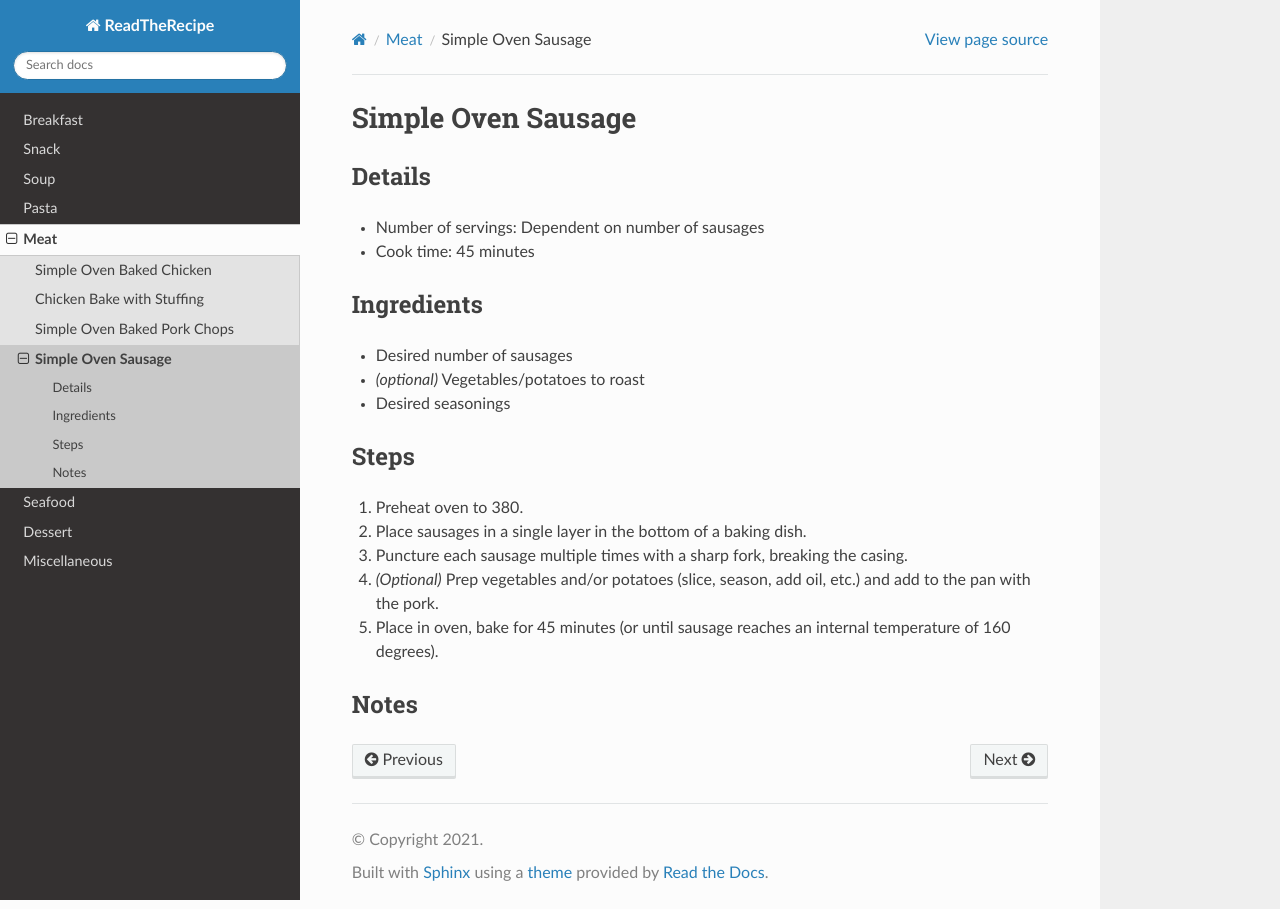
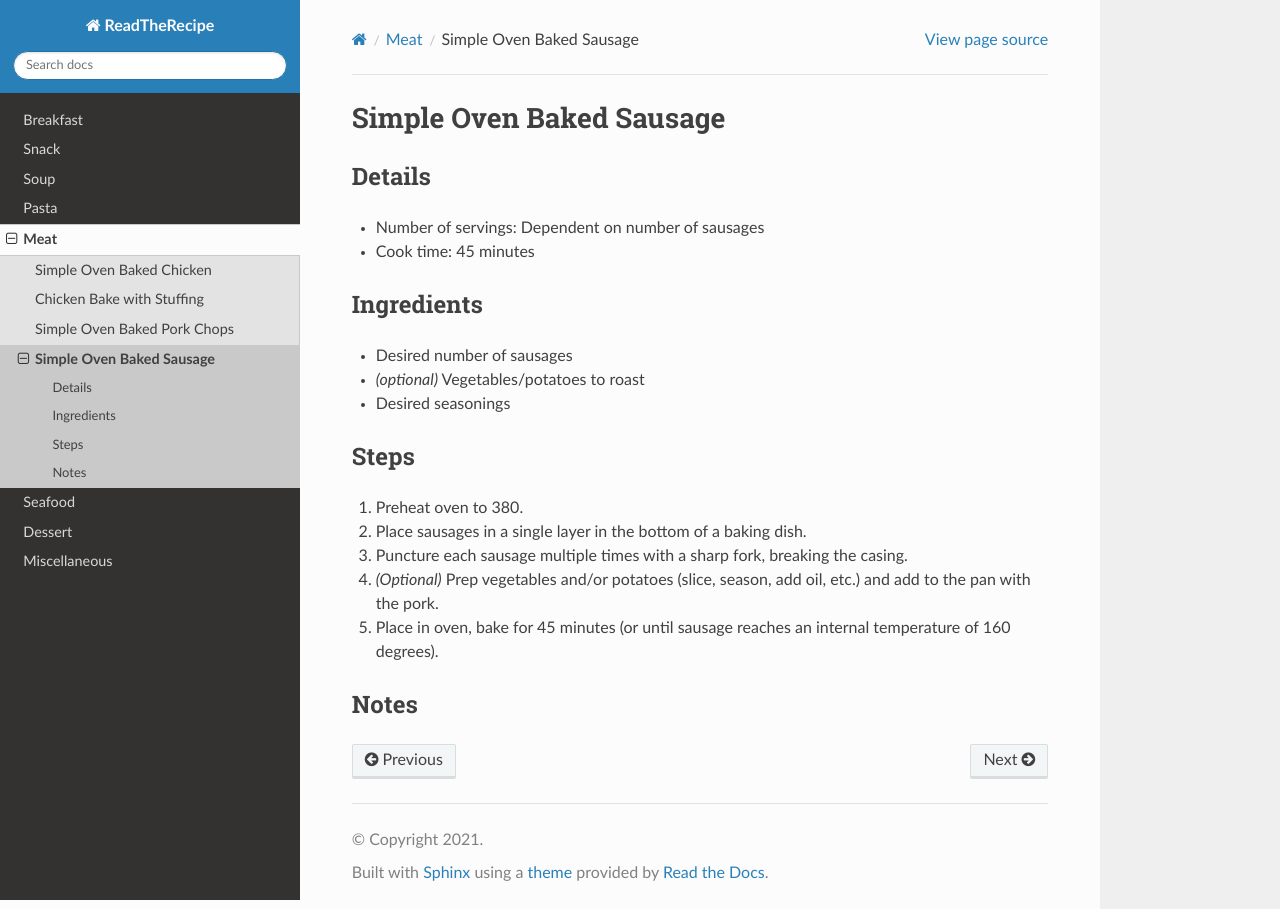
Before and after one commit to bernardopacini/ReadTheRecipe, a Sphinx documentation site: the page built from source/meat/bakedSausage.rst, in a window 1280 px wide. Built offline with Sphinx 7.4.7 and the Read the Docs theme 2.0.0, drawn with Linux system fonts in a browser that asks for light colours.

```diff
--- a/source/meat/bakedSausage.rst
+++ b/source/meat/bakedSausage.rst
@@ -1,5 +1,5 @@
-Simple Oven Sausage
-===================
+Simple Oven Baked Sausage
+=========================
 
 Details
 -------
```
Also changed, not shown: source/meat/bakedRibs.rst (added, +27 -0 lines).
